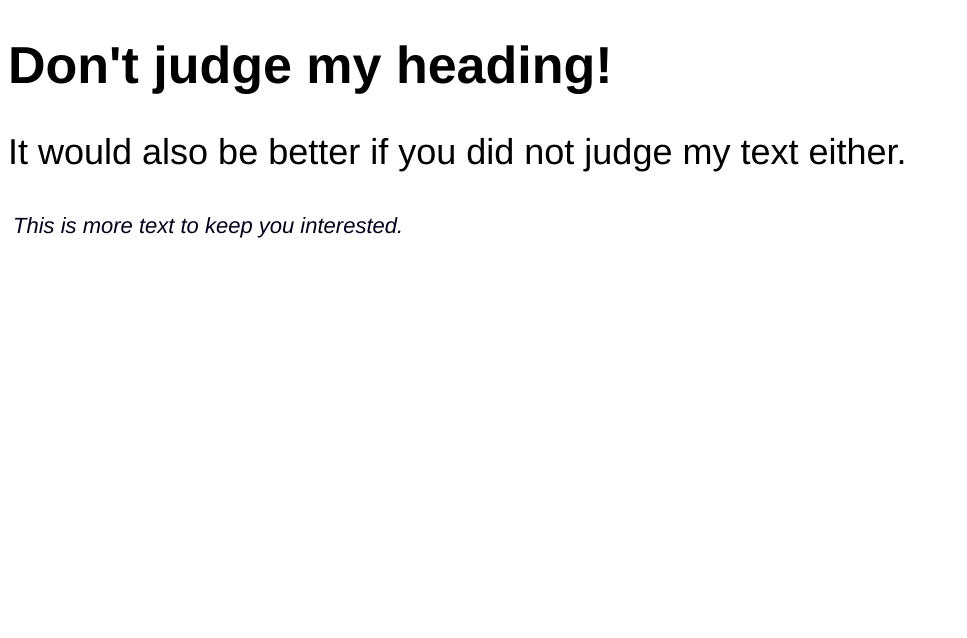
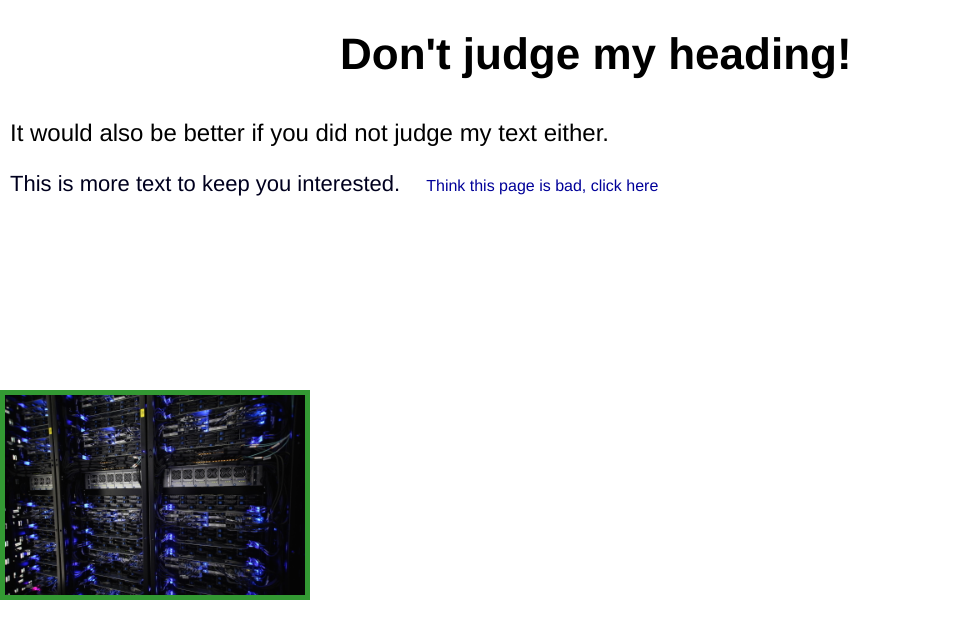
Before and after one commit to James578/Test1, a plain HTML site: page index.html in a window 1280 px wide. Shown: the whole page, without its empty margins (0-967 px from the left). Drawn offline with Linux system fonts and the light colour scheme.

Commit message:
Major addition
This is a description

```diff
--- a/css.css
+++ b/css.css
@@ -1,15 +1,36 @@
 body {
-  font-size: 26px;
+  font-size: 22px;
   font-family: Gadugi, helvetica ;
 }
 p2 {
   color: rgb(0, 0, 30);
   font-size: 22px;
-  font-style: italic;
+  font-style: normal;
   padding-top: 100px;
-  padding-left: 5px
+  padding-left: 2px
 }
 p{
-  font-size: 36px;
+  font-size: 24px;
+  padding-left: 2px;
+  padding-top: 10px;
+}
+h1 {
+  margin-left: auto;
+  margin-right: auto;
+  width: 600px;
+}
+img {
+  position: fixed;
+  bottom: 200px;
+  left: 0;
+  width: 300px;
+  border: 5px solid rgb(51, 153, 51);
 
 }
+a {
+  padding-left: 20px;
+  padding-top: 20px;
+  color: rgb(0, 0, 153);
+  text-decoration: none;
+  font-size: 16px;
+}
--- a/index.html
+++ b/index.html
@@ -10,6 +10,8 @@
   <h1> Don't judge my heading!</h1>
   <p>It would also be better if you did not judge my text either.</p>
   <p2>This is more text to keep you interested.</p2>
+  <IMG SRC="s.jpg" ALT="server" >
+  <a href="http://www.theworldsworstwebsiteever.com/">Think this page is bad, click here</a>
 
 </body>
 </html>
```
Also changed, not shown: s.jpg (added).
